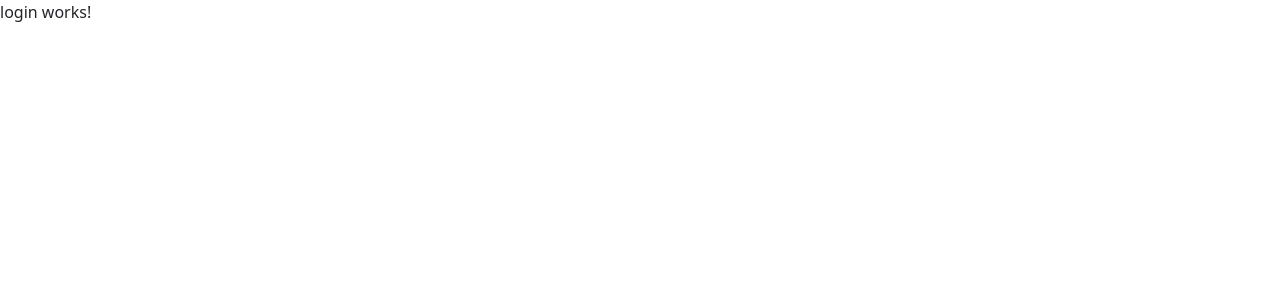
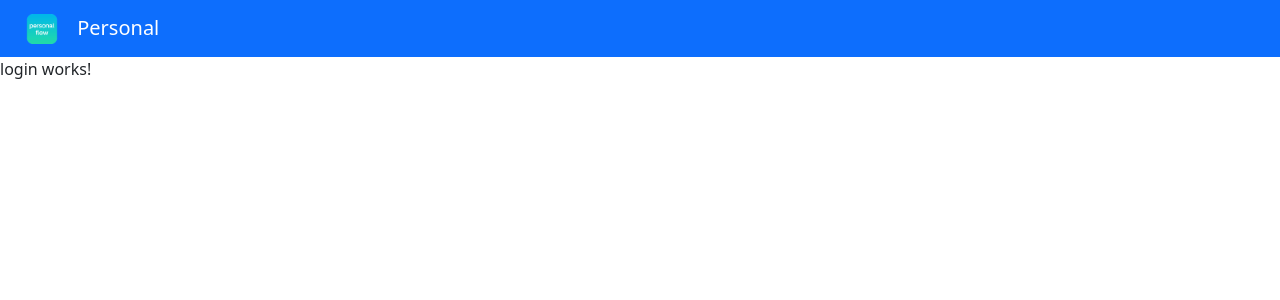
Before and after one commit to simoncherry9/login, an Angular app: page /login in a window 1280 px wide. Shown: the top 300 px of the page. Built offline with nearby package versions, Linux system fonts and the light colour scheme.

Commit message:
Creacion del navbar

```diff
--- a/src/app/app.component.html
+++ b/src/app/app.component.html
@@ -1 +1,2 @@
+<app-navbar></app-navbar>
 <router-outlet></router-outlet>
--- a/src/app/app.module.ts
+++ b/src/app/app.module.ts
@@ -9,6 +9,7 @@ import { RegistrarUsuarioComponent } from './components/registrar-usuario/regist
 import { VerificarCorreoComponent } from './components/verificar-correo/verificar-correo.component';
 import { RecuperarPasswordComponent } from './components/recuperar-password/recuperar-password.component';
 import { SpinnerComponent } from './shared/spinner/spinner.component';
+import { NavbarComponent } from './components/navbar/navbar.component';
 
 @NgModule({
   declarations: [
@@ -18,7 +19,8 @@ import { SpinnerComponent } from './shared/spinner/spinner.component';
     RegistrarUsuarioComponent,
     VerificarCorreoComponent,
     RecuperarPasswordComponent,
-    SpinnerComponent
+    SpinnerComponent,
+    NavbarComponent
   ],
   imports: [
     BrowserModule,
--- /dev/null
+++ b/src/app/components/navbar/navbar.component.html
@@ -0,0 +1,8 @@
+<nav class="navbar bg-primary" data-bs-theme="dark">
+    <div class="container-fluid">
+      <a class="navbar-brand" href="#">
+        <img src="../../../assets/icono.png" alt="Logo" width="60" height="30" class="d-inline-block align-text-top">
+        Personal
+      </a>
+    </div>
+  </nav>
```
Also changed, not shown: src/app/components/navbar/navbar.component.ts (added, +10 -0 lines), src/app/components/navbar/navbar.component.css (added), 1 other file (tests, documents, lock files or other folders).
